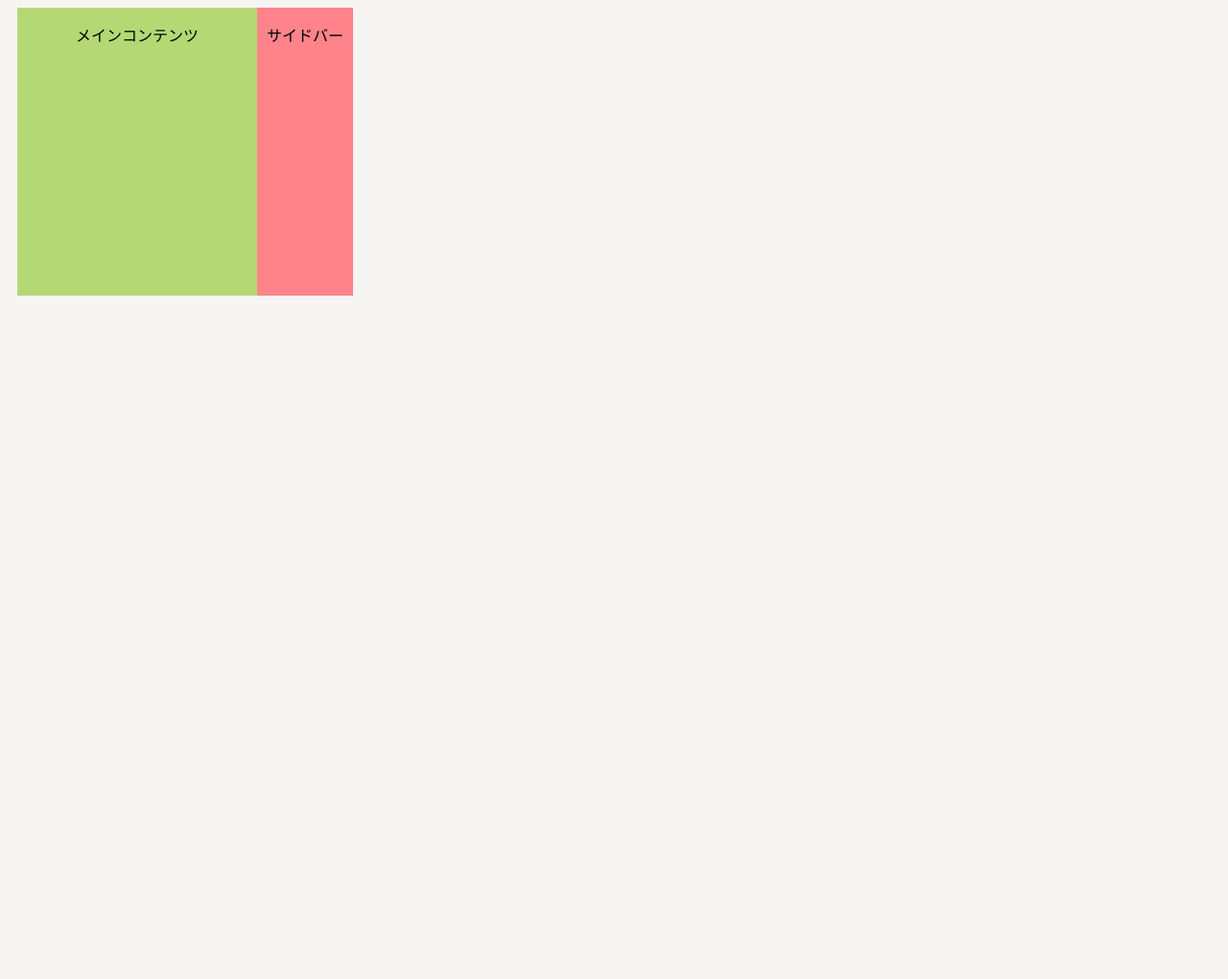
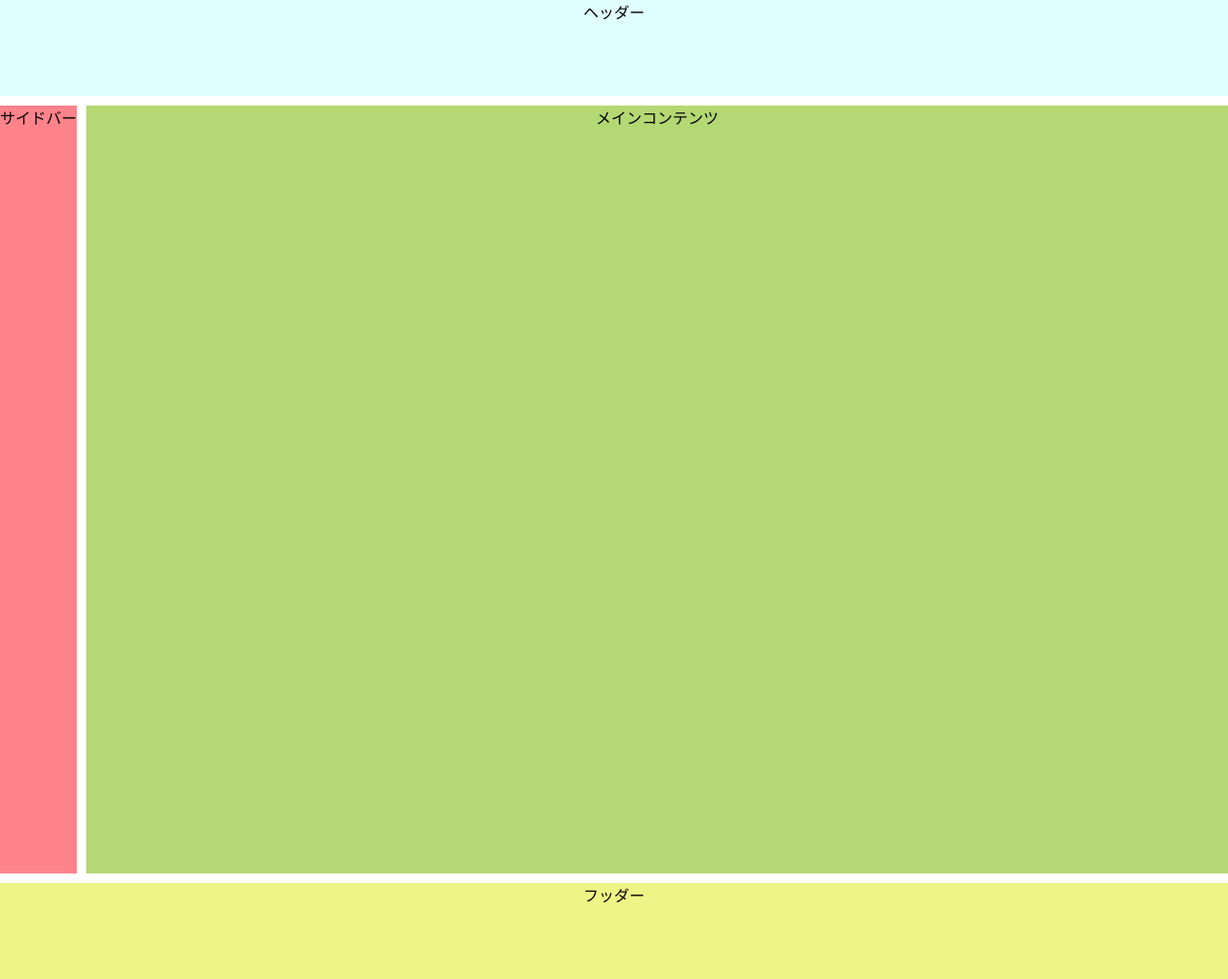
Before and after one commit to mayu-im/Side-bar, a plain HTML site: page index.html in a window 1280 px wide. Shown: the whole page at 96% size. Before the commit the page ends 800 px from the top, so only its background shows below. Drawn offline with Linux system fonts and the light colour scheme.

Commit message:
add header and footer

```diff
--- a/index.css
+++ b/index.css
@@ -1,20 +1,35 @@
-body {
-  font-family: "Noto Sans JP", sans-serif;
-  background-color: #f6f5f4;
+* {
+  margin: 0;
+  padding: 0;
+}
+.header {
+  height: 100px;
+  text-align: center;
+  margin-bottom: 10px;
+  background-color: lightcyan;
 }
 .side {
   background-color: #ff838b;
-  width: 100px;
-  height: 300px;
   text-align: center;
 }
 .content {
+  flex-grow: 1;
   background-color: #b3d874;
-  width: 250px;
-  height: 300px;
   text-align: center;
   margin-left: 10px; /*サイドバーとメインコンテンツの間に隙間をあけた*/
 }
+main {
+  flex-direction: row;
+  flex-grow: 1;
+}
 article {
+  width: 100vw;
+  height: 100vh;
   display: flex; /*サイドバーとメインコンテンツを横並びにする指定をした*/
 }
+.footer {
+  height: 100px;
+  text-align: center;
+  margin-top: 10px;
+  background-color: rgb(239, 244, 135);
+}
--- a/index.html
+++ b/index.html
@@ -9,14 +9,22 @@
 </head>
 
 <body>
-  <article>
-    <div class="content">
-      <p>メインコンテンツ</p>
+  <div class="header">
+    <p>ヘッダー</p>
+  </div>
+  <main>
+    <article>
+      <div class="side">
+        <p>サイドバー</p>
+      </div>
+      <div class="content">
+        <p>メインコンテンツ</p>
+      </div>
+    </article>
+    <div class="footer">
+      <p>フッダー</p>
     </div>
-    <div class="side">
-      <p>サイドバー</p>
-    </div>
-  </article>
+  </main>
 </body>
 
 </html>
```
